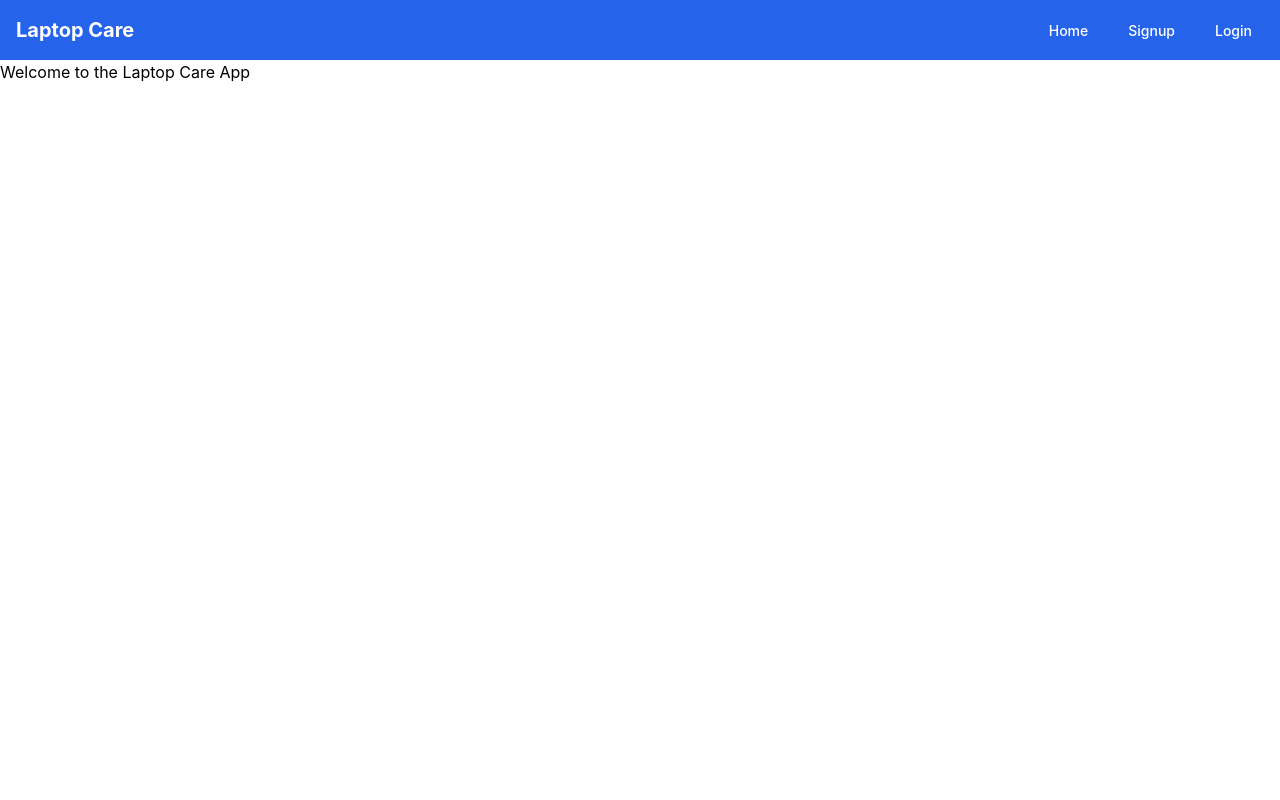
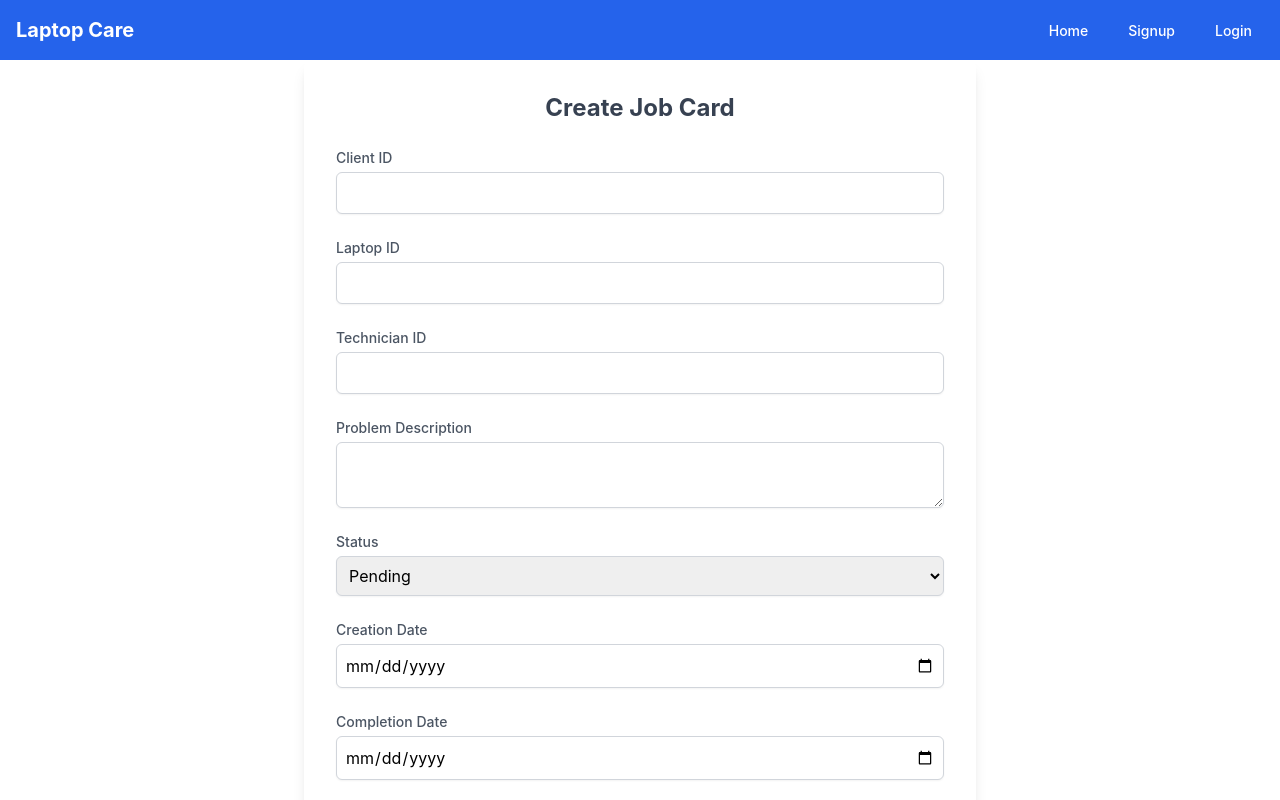
Before and after one commit to tomutanyi/laptop-care-client, a React (Create React App) app: page / in a window 1280 px wide. Shown: the top 800 px of the page. Built offline with nearby package versions, Linux system fonts and the light colour scheme.

Commit message:
redirects clerk to home page after log in

```diff
--- a/src/components/App.js
+++ b/src/components/App.js
@@ -16,10 +16,10 @@ const App = () => {
         <div>
           <Navbar />
           <Routes>
-            <Route path="/" element={<h1>Welcome to the Laptop Care App</h1>} />
+            <Route path="/home" element={<h1>Welcome to the Laptop Care App</h1>} />
             <Route path="/signup" element={<Signup />} />
             <Route path="/login" element={<Login />} />
-            <Route path="/jobs" element={<JobCard />} />
+            <Route path="/" element={<JobCard />} />
             <Route path="/technician" element={<Technician />} />
             <Route path="/admin" element={<Admin />} />
           </Routes>
```
